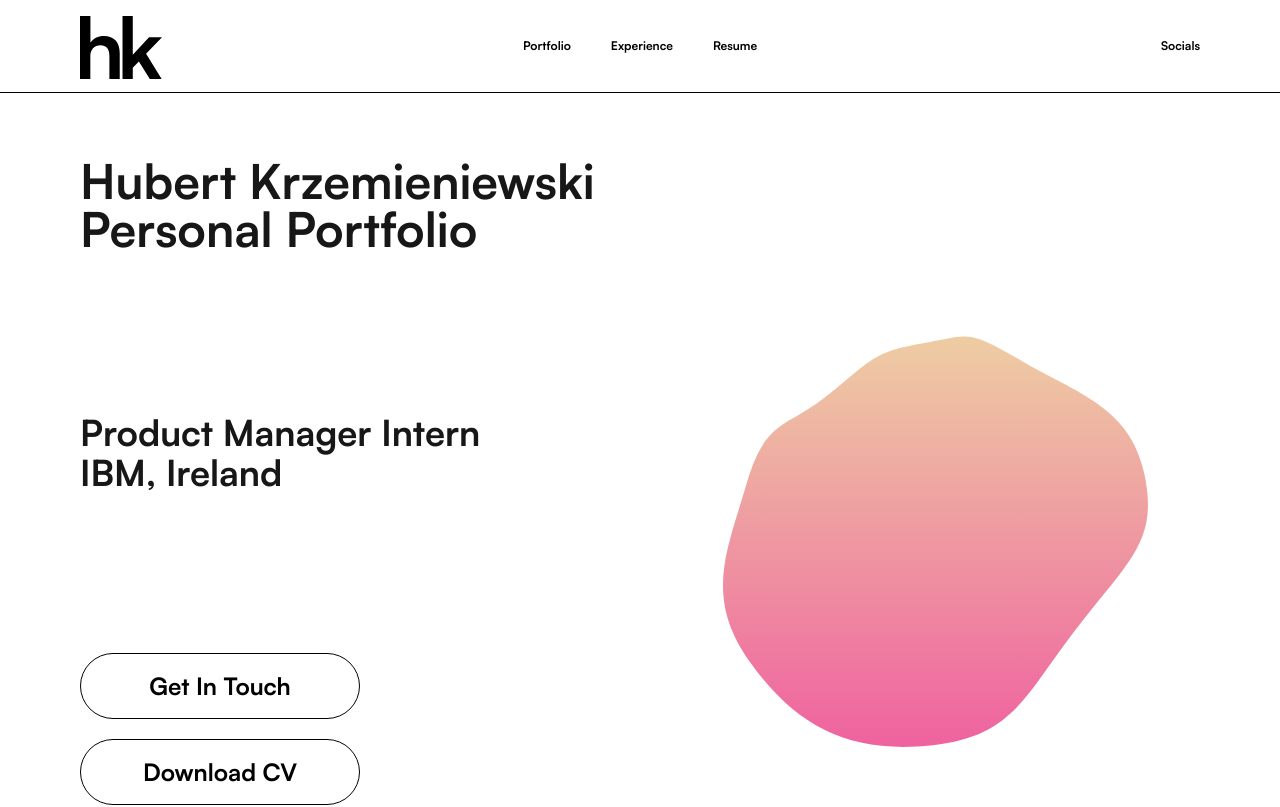
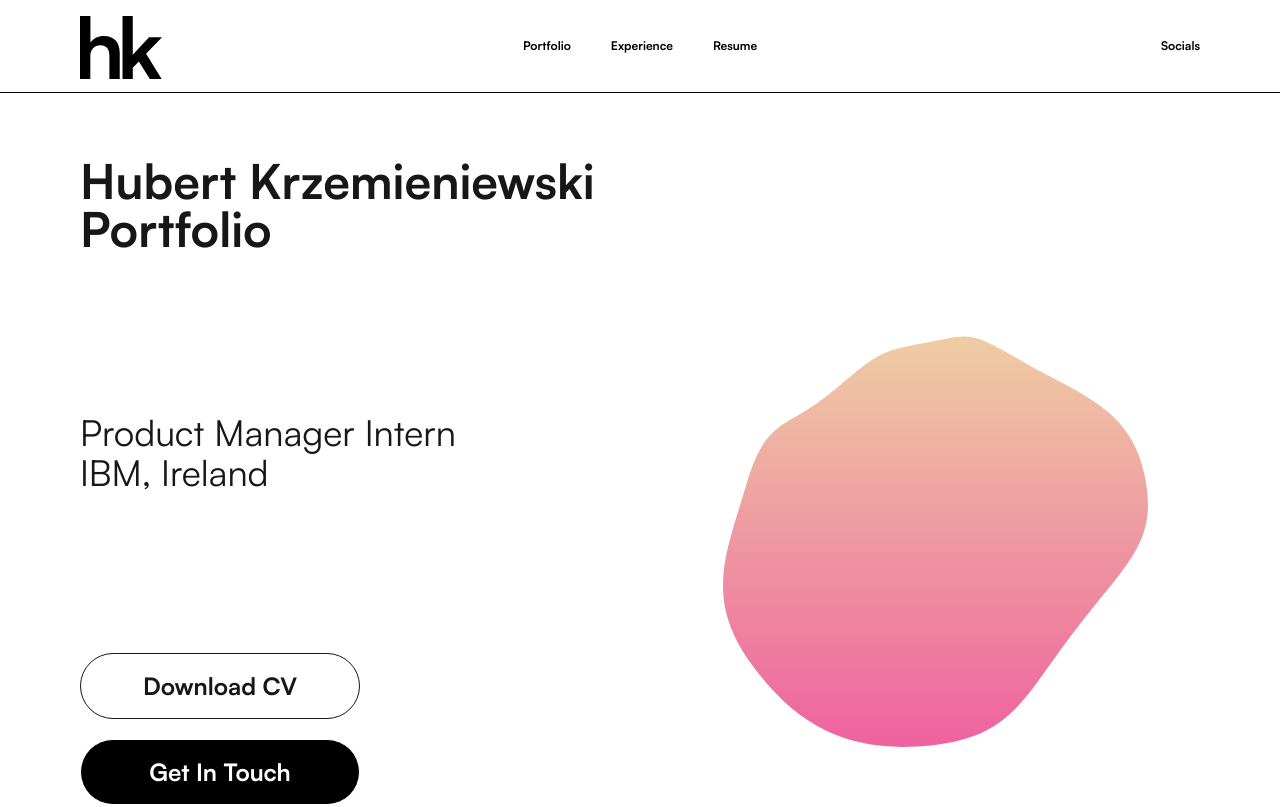
Before and after one commit to hubert-krzem/portfolio, a Next.js app: page / in a window 1280 px wide. Shown: the top 807 px of the page. Built offline with nearby package versions, Linux system fonts and the light colour scheme.

Commit message:
Changes to button behaviour, change in h1 title and text bolding

```diff
--- a/app/page.tsx
+++ b/app/page.tsx
@@ -8,17 +8,17 @@ export default function Home() {
       <section id="hero" className="grid grid-cols-2 max-w-6xl mx-auto w-full px-4 py-16 min-h-[90vh]">
 
         {/* LEFT: Text */}
-        <div className="flex flex-col gap-[20vh] font-bold justify-center">
+        <div className="flex flex-col gap-[20vh] justify-center">
           {/* ROW 1: Title */}
-          <h1 className="text-5xl">Hubert Krzemieniewski<br/>Personal Portfolio</h1>
+          <h1 className="text-5xl font-bold">Hubert Krzemieniewski<br/>Portfolio</h1>
 
           {/* ROW 2: Roles */}
           <p className="text-4xl">Product Manager Intern<br/>IBM, Ireland</p>
 
           {/* ROW 3: Buttons */}
-          <div className="flex flex-col gap-5 w-1/2">
-            <Button label="Get In Touch" link="#contact"/>
-            <Button label="Download CV" link="/redacted_Hubert_Krzemieniewski_CV.pdf"/>
+          <div className="flex flex-col gap-5 w-1/2 font-bold">
+            <Button label="Download CV" link="/redacted_Hubert_Krzemieniewski_CV.pdf" className="hover:bg-gray-100"/>
+            <Button label="Get In Touch" link="#contact" className="bg-black text-white hover:bg-mist-800 hover:border-black"/>
           </div>
         </div>
 
--- a/components/Button.tsx
+++ b/components/Button.tsx
@@ -8,22 +8,21 @@ export interface ButtonOptions {
 
 type ButtonProps = ButtonOptions & ButtonHTMLAttributes<HTMLButtonElement>;
 
-const className = `py-4 bg-white text-black rounded-full border
-                   hover:bg-gray-100 transition-colors
-                   focus:outline-none focus:ring-2 focus:ring-black focus:ring-offset-2
-                   font-bold text-2xl text-center`;
+const baseClassName = `py-4 rounded-full border focus:outline-none focus:ring-2 focus:ring-black focus:ring-offset-2 font-bold text-2xl text-center  transition-colors`;
 
-export default function Button({ label, link, ...props }: ButtonProps) {
+export default function Button({ label, link, className, ...props }: ButtonProps) {
+  const combinedClassName = `${baseClassName} ${className ?? ""}`.trim();
+
   if (link) {
     return (
-      <Link href={link} className={className}>
+      <Link href={link} className={combinedClassName}>
         {label}
       </Link>
     );
   }
 
   return (
-    <button {...props} className={className}>
+    <button {...props} className={combinedClassName}>
       {label}
     </button>
   );
```
